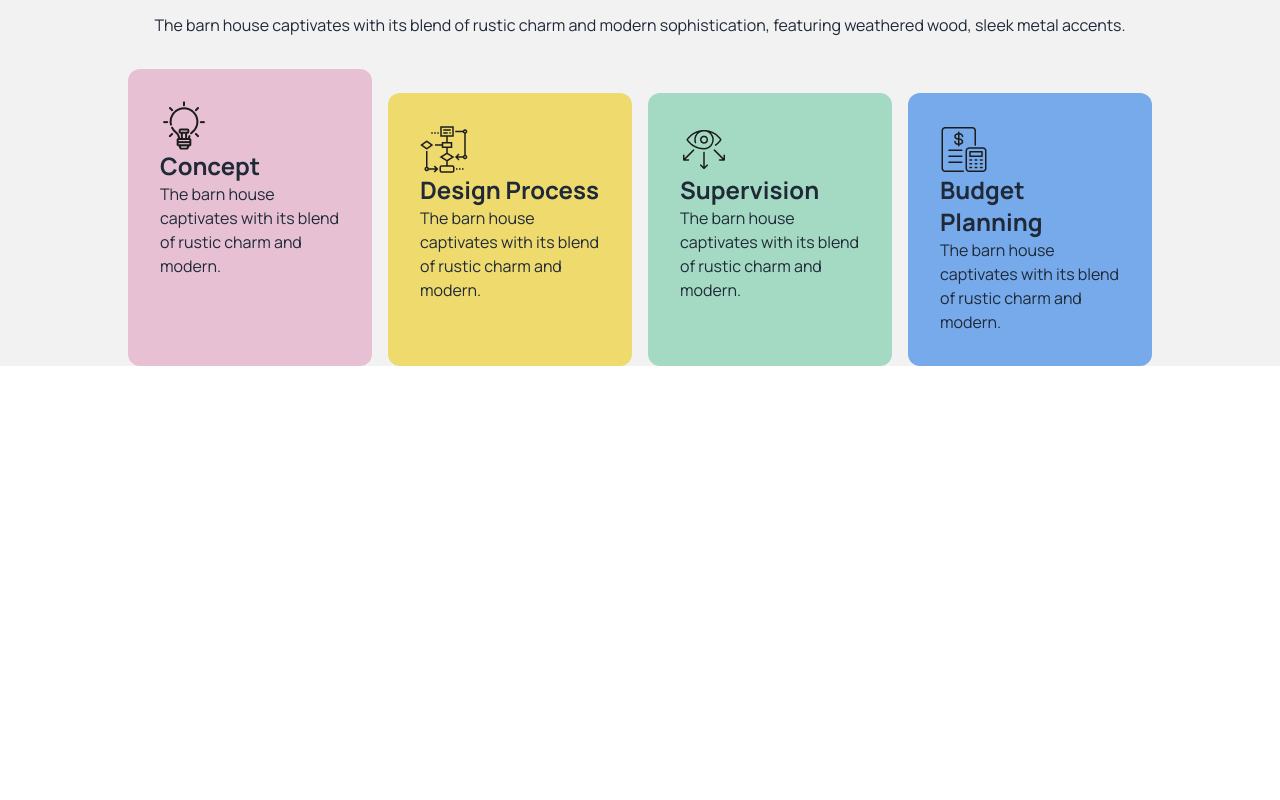
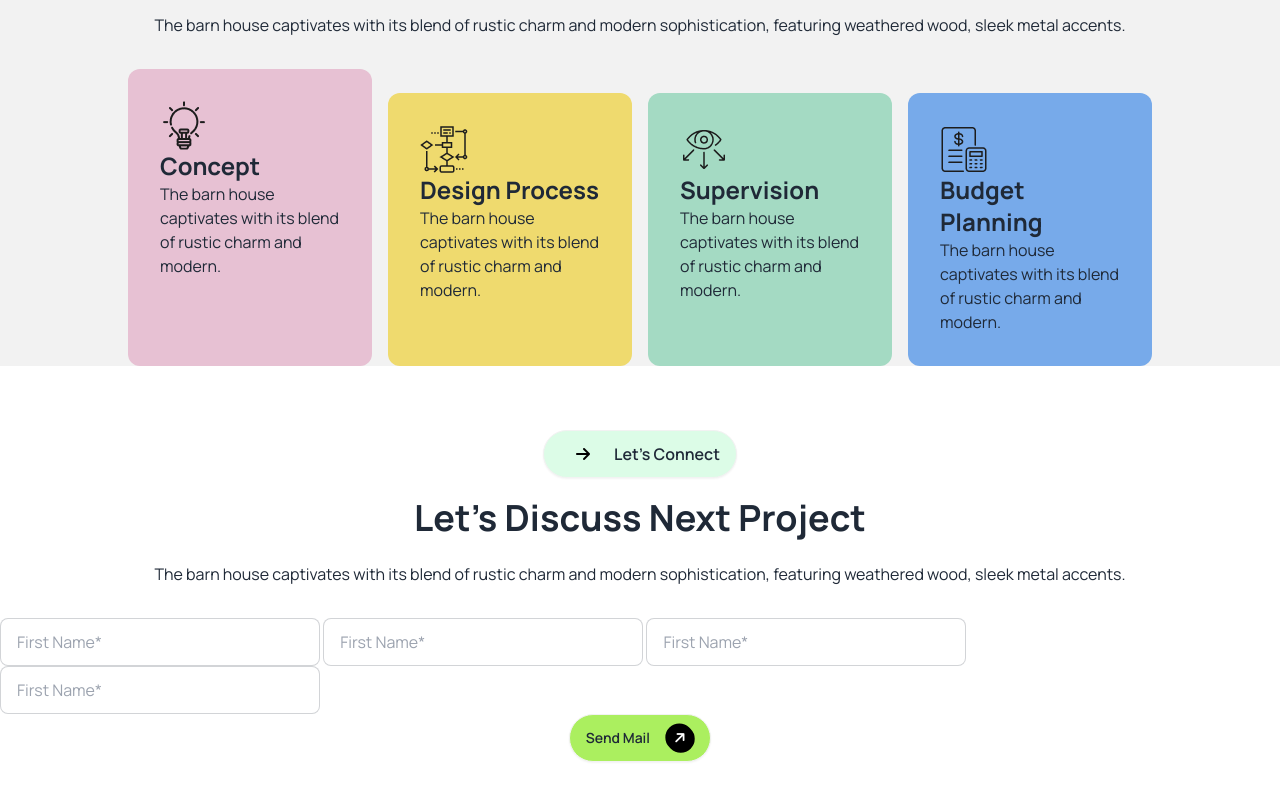
Before and after one commit to motasn/House-Design, a plain HTML site: page index.html in a window 1280 px wide. Shown: the part 1586-2386 px from the top of the page. Before the commit the page ends 2016 px from the top, so only its background shows below. Drawn offline with nearby package versions, Linux system fonts and the light colour scheme.

Commit message:
frome section

```diff
--- a/index.html
+++ b/index.html
@@ -34,6 +34,10 @@
     <style>
      .manrope-font{
         font-family: "Manrope", serif;
+     }
+
+     .form-bg{
+      background-image: url(./assets/bg.jpg);
      }
     </style>
 
@@ -104,11 +108,11 @@
     </header>
 
     <!-- Main -->
-    <main class="max-w-screen-2xl  bg-base-200 mx-auto my-6 lg:my-16">
+    <main class="max-w-screen-2xl  mx-auto my-6 lg:my-16">
       <!-- design thoughtful -->
-      <section class="">
+      <section class=" ">
 
-        <div class="hero bg-base-200 ">
+        <div class="hero bg-base-200  ">
 
           <div class="hero-content gap-16 py-20 flex-col-reverse lg:flex-row-reverse">
             <img
@@ -160,7 +164,7 @@
       </section>
 
 <!-- Work section -->
-      <section class="mb-10 ">
+      <section class=" bg-base-200 ">
         <div class="text-center  ">
           <a class="btn bg-white text-base  rounded-3xl "><i class="fa-solid px-4 text-black rounded-full fa-arrow-right"></i>How we works </a>
         </div>
@@ -170,7 +174,7 @@
           <p class="">The barn house captivates with its blend of rustic charm and modern sophistication,  featuring weathered wood, sleek metal accents.</p>
         </div>
 
-       <div class="lg:flex gap-4 space-y-6  mx-32 ">
+       <div class="lg:flex gap-4 space-y-6  mx-32  ">
 
         <div class="bg-[#E7C1D3] w-64 p-8 rounded-xl">
           <div>
@@ -202,6 +206,33 @@
         </div>
        </div>
       </section>
+
+      <!-- form section -->
+      <section >
+        <div class="bg-form-bg my-16">
+          <div class="text-center  ">
+            <a class="btn bg-green-100 text-base  rounded-3xl "><i class="fa-solid px-4 text-black rounded-full fa-arrow-right"></i>Let’s Connect </a>
+          </div>
+
+          <div class="text-center space-y-6 mt-5 mb-8 ">
+            <h2 class="text-4xl font-bold">Let’s Discuss Next Project</h2>
+            <p class="">The barn house captivates with its blend of rustic charm and modern sophistication,  featuring weathered wood, sleek metal accents.</p>
+          </div>
+
+          <div>
+            <input type="text" placeholder="First Name*" class="input input-bordered w-full max-w-xs" />
+            <input type="text" placeholder="First Name*" class="input input-bordered w-full max-w-xs" />
+            <input type="text" placeholder="First Name*" class="input input-bordered w-full max-w-xs" />
+            <input type="text" placeholder="First Name*" class="input input-bordered w-full max-w-xs" />
+
+          </div>
+          <div class=" text-center">
+            <a class="btn bg-greenbg  rounded-3xl ">Send Mail <i class="fa-solid p-2 ml-2 bg-black text-white rounded-full -rotate-45 fa-arrow-right"></i> </a>
+          </div>
+
+        </div>
+      </section>
+
     </main>
 
     <!-- footer -->
```
